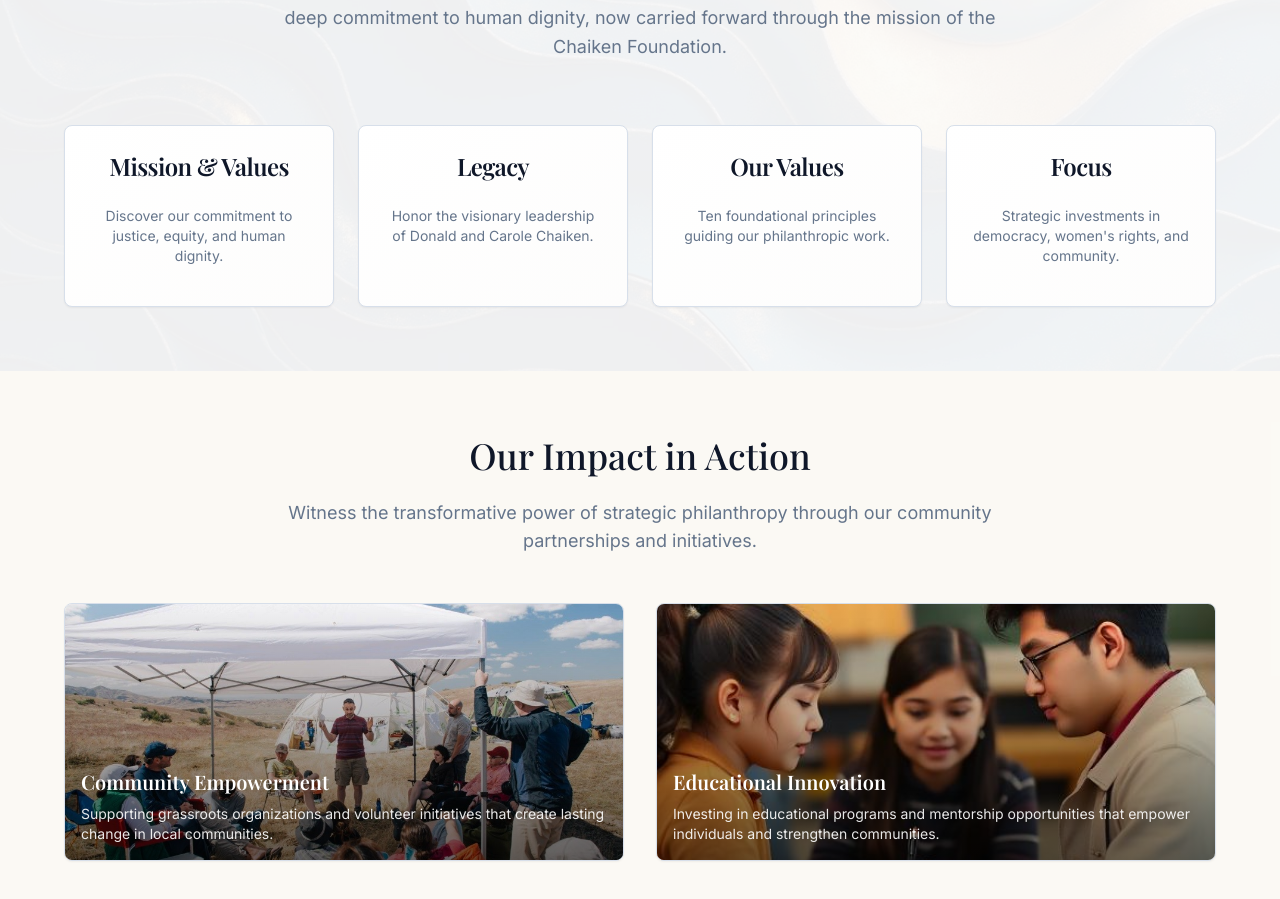
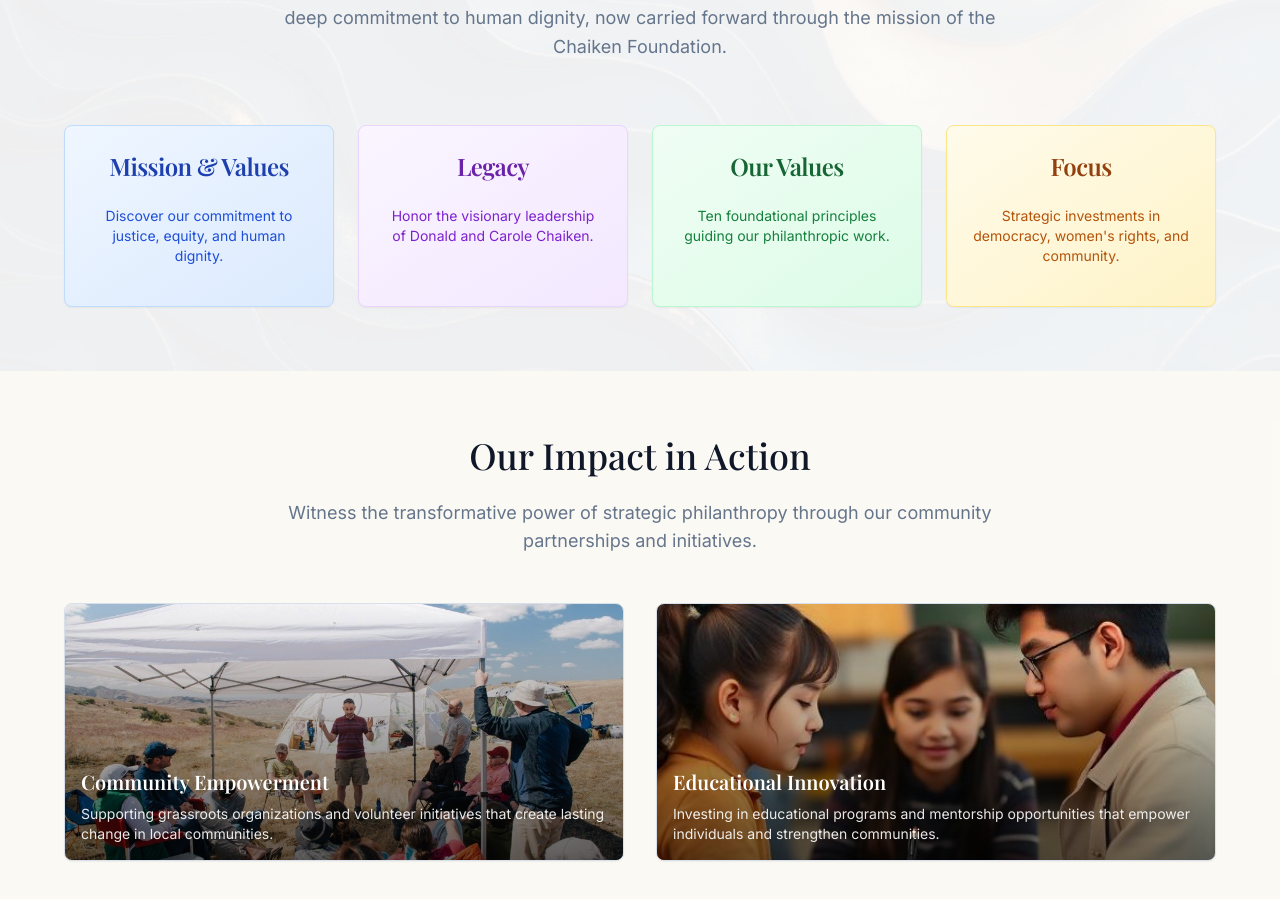
Before and after one commit to kleinwizard/chaiken-foundation-legacy, a React (Vite) app: page / in a window 1280 px wide. Shown: the part 849-1748 px from the top of the page. Built offline with nearby package versions, Linux system fonts and the light colour scheme.

Commit message:
Update home page boxes
Update the color of the boxes on the home page to be more complimentary and visually appealing.

```diff
--- a/src/pages/Index.tsx
+++ b/src/pages/Index.tsx
@@ -52,45 +52,45 @@ const Index = () => {
 
           {/* Feature Cards */}
           <div className="grid md:grid-cols-2 lg:grid-cols-4 gap-6">
-            <Card className="card-gradient card-shadow hover:hover-shadow transition-all duration-300">
+            <Card className="bg-gradient-to-br from-blue-50 to-blue-100 border-blue-200 card-shadow hover:hover-shadow transition-all duration-300 hover:from-blue-100 hover:to-blue-150">
               <CardHeader className="text-center">
-                <CardTitle className="text-2xl">Mission & Values</CardTitle>
+                <CardTitle className="text-2xl text-blue-800">Mission & Values</CardTitle>
               </CardHeader>
               <CardContent>
-                <CardDescription className="text-center mb-4">
+                <CardDescription className="text-center mb-4 text-blue-700">
                   Discover our commitment to justice, equity, and human dignity.
                 </CardDescription>
               </CardContent>
             </Card>
 
-            <Card className="card-gradient card-shadow hover:hover-shadow transition-all duration-300">
+            <Card className="bg-gradient-to-br from-purple-50 to-purple-100 border-purple-200 card-shadow hover:hover-shadow transition-all duration-300 hover:from-purple-100 hover:to-purple-150">
               <CardHeader className="text-center">
-                <CardTitle className="text-2xl">Legacy</CardTitle>
+                <CardTitle className="text-2xl text-purple-800">Legacy</CardTitle>
               </CardHeader>
               <CardContent>
-                <CardDescription className="text-center mb-4">
+                <CardDescription className="text-center mb-4 text-purple-700">
                   Honor the visionary leadership of Donald and Carole Chaiken.
                 </CardDescription>
               </CardContent>
             </Card>
 
-            <Card className="card-gradient card-shadow hover:hover-shadow transition-all duration-300">
+            <Card className="bg-gradient-to-br from-green-50 to-green-100 border-green-200 card-shadow hover:hover-shadow transition-all duration-300 hover:from-green-100 hover:to-green-150">
               <CardHeader className="text-center">
-                <CardTitle className="text-2xl">Our Values</CardTitle>
+                <CardTitle className="text-2xl text-green-800">Our Values</CardTitle>
               </CardHeader>
               <CardContent>
-                <CardDescription className="text-center mb-4">
+                <CardDescription className="text-center mb-4 text-green-700">
                   Ten foundational principles guiding our philanthropic work.
                 </CardDescription>
               </CardContent>
             </Card>
 
-            <Card className="card-gradient card-shadow hover:hover-shadow transition-all duration-300">
+            <Card className="bg-gradient-to-br from-amber-50 to-amber-100 border-amber-200 card-shadow hover:hover-shadow transition-all duration-300 hover:from-amber-100 hover:to-amber-150">
               <CardHeader className="text-center">
-                <CardTitle className="text-2xl">Focus</CardTitle>
+                <CardTitle className="text-2xl text-amber-800">Focus</CardTitle>
               </CardHeader>
               <CardContent>
-                <CardDescription className="text-center mb-4">
+                <CardDescription className="text-center mb-4 text-amber-700">
                   Strategic investments in democracy, women's rights, and community.
                 </CardDescription>
               </CardContent>
```
